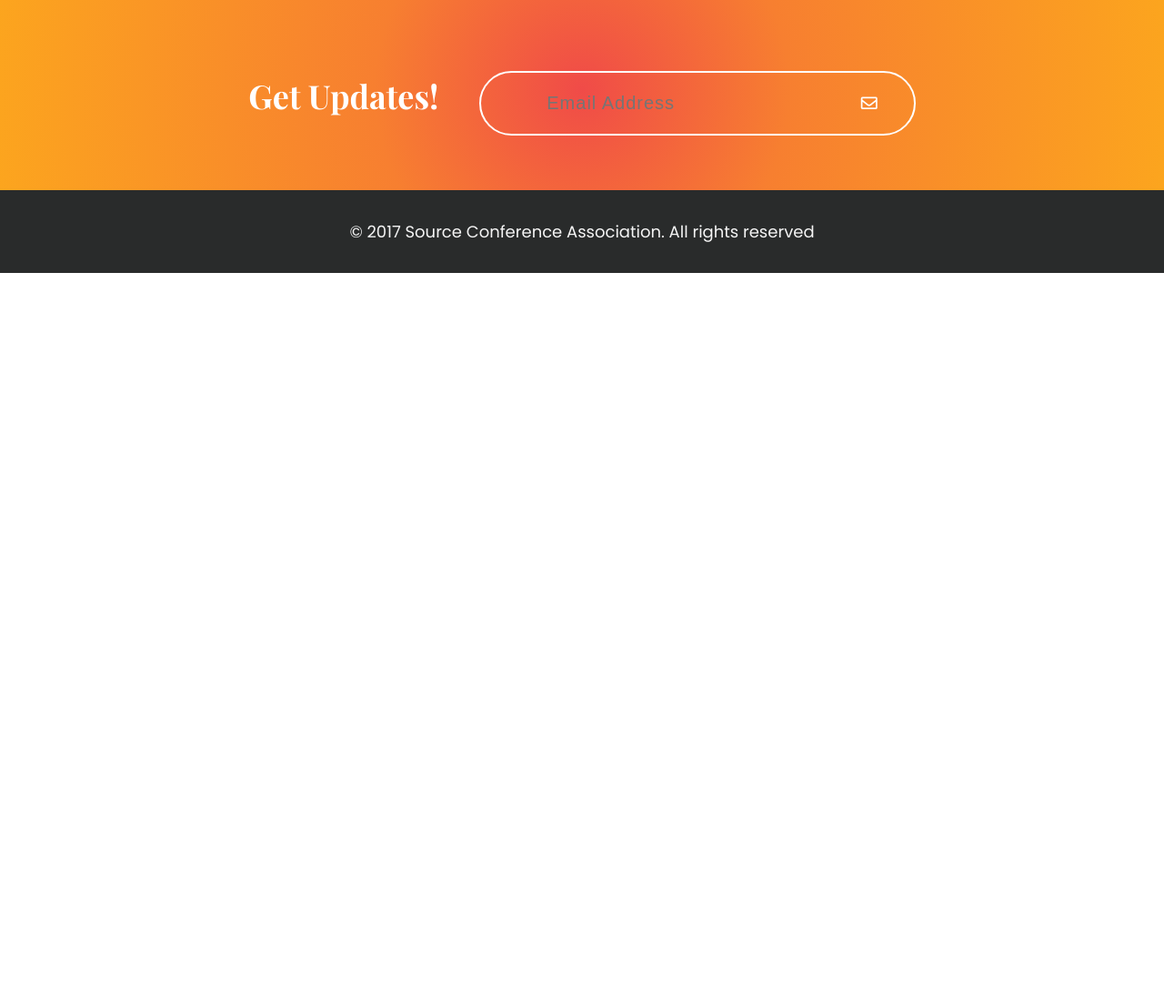
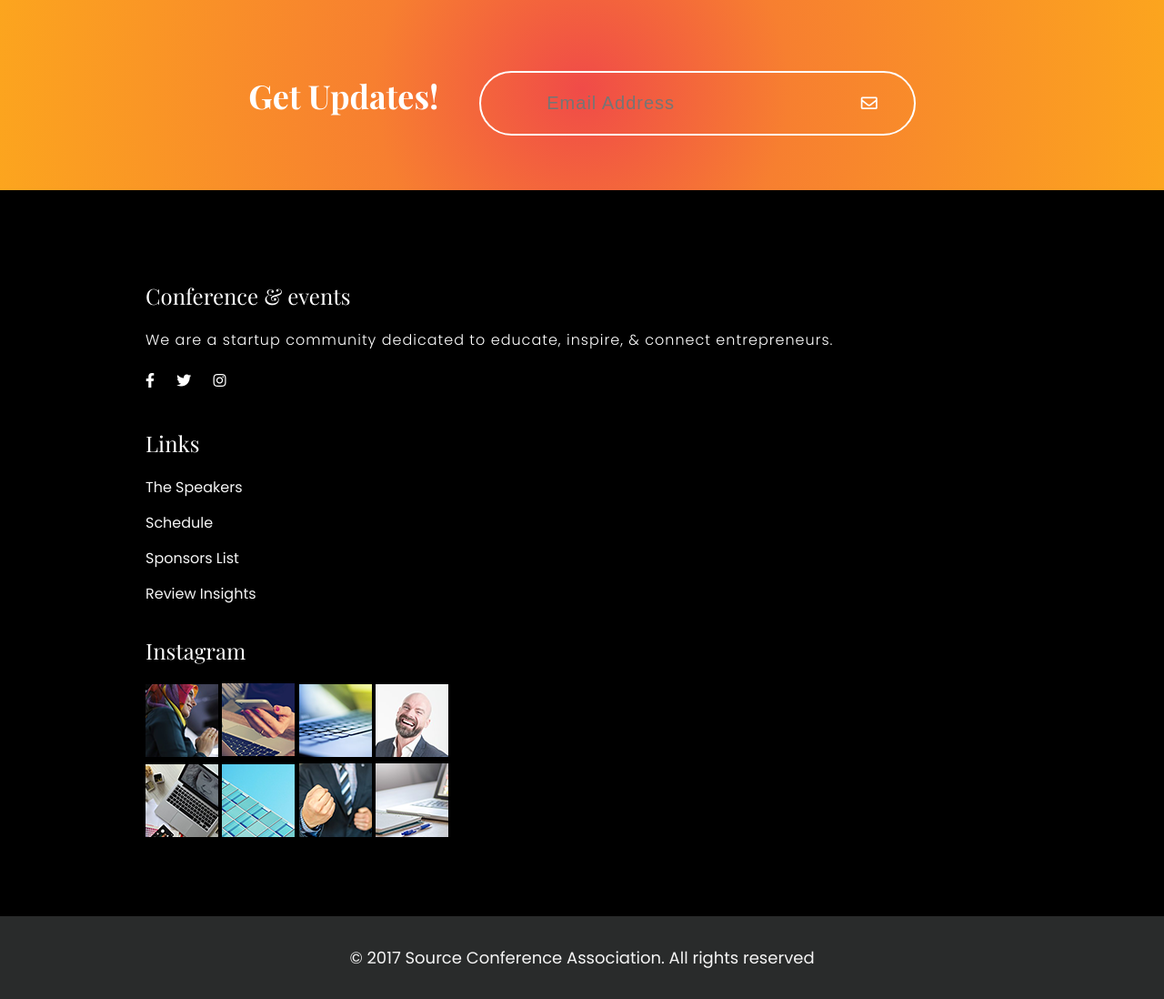
Before and after one commit to bigyank/design-assignment-final, a plain HTML site: page index.html in a window 1280 px wide. Shown: the part 7661-8759 px from the top of the page at 91% size. Before the commit the page ends 7961 px from the top, so only its background shows below. Drawn offline with nearby package versions, Linux system fonts and the light colour scheme; a web font is replaced by a local one.

Commit message:
footer links m-view

```diff
--- a/index.html
+++ b/index.html
@@ -726,6 +726,50 @@
         </div>
       </section>
 
+      <section class="footer-links">
+        <div class="footer-links-wraper">
+          <div class="container">
+            <div class="events">
+              <h2>Conference & events</h2>
+              <p>
+                We are a startup community dedicated to educate, inspire, &
+                connect entrepreneurs.
+              </p>
+              <div class="events-links">
+                <i class="fab fa-facebook-f"></i>
+                <i class="fab fa-twitter"></i>
+                <i class="fab fa-instagram"></i>
+              </div>
+            </div>
+            <div class="event-lists">
+              <h2>Links</h2>
+              <ul>
+                <li><a href="#">The Speakers</a></li>
+                <li><a href="#">Schedule</a></li>
+                <li><a href="#">Sponsors List</a></li>
+                <li><a href="#">Review Insights</a></li>
+              </ul>
+            </div>
+
+            <div class="instagram">
+              <h2>Instagram</h2>
+              <div class="instagram-row">
+                <img src="images/i1.png" alt="instagram1" />
+                <img src="images/i2.png" alt="instagram2" />
+                <img src="images/i3.png" alt="instagram3" />
+                <img src="images/i4.png" alt="instagram4" />
+              </div>
+              <div class="instagram-row">
+                <img src="images/i5.png" alt="instagram5" />
+                <img src="images/i6.png" alt="instagram6" />
+                <img src="images/i7.png" alt="instagram7" />
+                <img src="images/i8.png" alt="instagram8" />
+              </div>
+            </div>
+          </div>
+        </div>
+      </section>
+
       <footer>
         <p>© 2017 Source Conference Association. All rights reserved</p>
       </footer>
--- a/styles/style.css
+++ b/styles/style.css
@@ -485,3 +485,46 @@ footer {
   padding: 32px 0;
   font-size: 16px;
 }
+
+/* footer links */
+.footer-links-wraper {
+  color: white;
+  background-color: black;
+  padding: 80px 0;
+}
+
+.footer-links-wraper h2 {
+  font-family: var(--font-secondary);
+  font-size: 24px;
+  padding-bottom: 20px;
+  margin-top: 20px;
+}
+
+.events p {
+  letter-spacing: 1px;
+  font-weight: 300;
+}
+
+.events .events-links i {
+  margin-right: 20px;
+}
+
+.events > * {
+  padding-bottom: 20px;
+}
+
+.event-lists li {
+  padding-bottom: 14px;
+}
+
+.event-lists li a {
+  color: whitesmoke;
+}
+
+.event-lists li a:hover {
+  text-decoration: underline;
+}
+
+.instagram img {
+  display: inline-block;
+}
```
Also changed, not shown: images/i1.png (added), images/i2.png (added), images/i3.png (added), images/i4.png (added), images/i5.png (added), images/i6.png (added), images/i7.png (added), images/i8.png (added).
